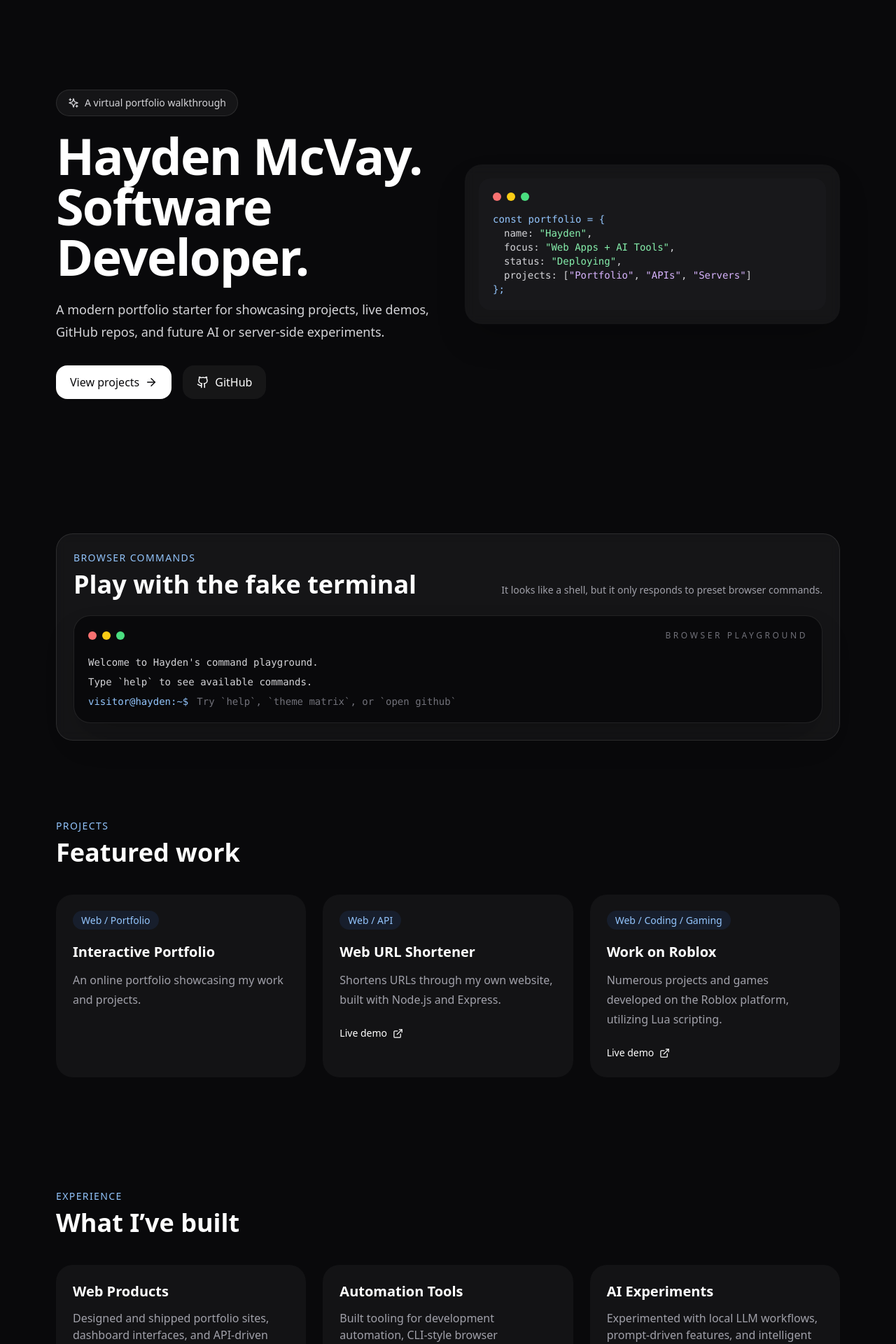
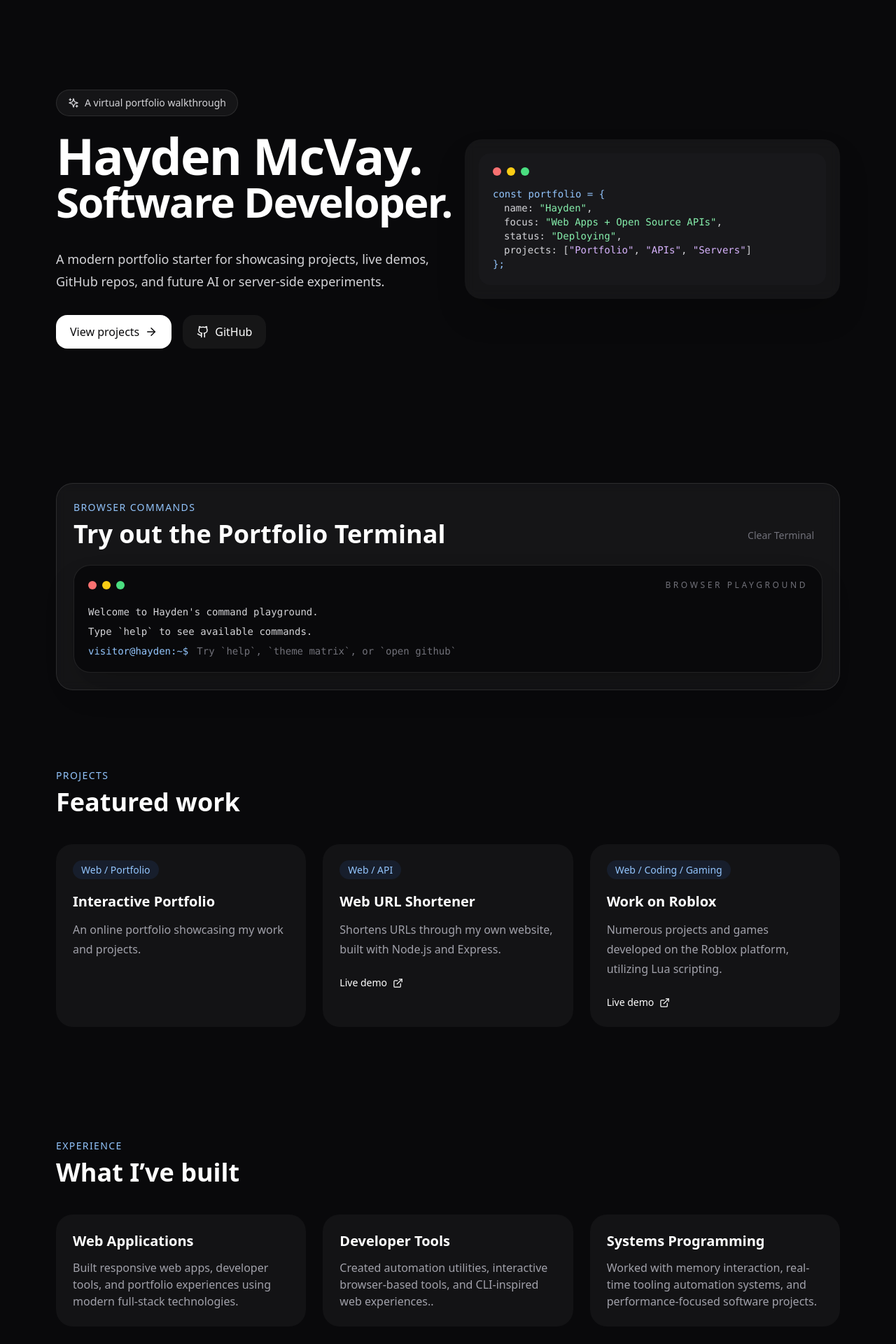
Before and after one commit to HaydenMcVay/PersonalWebsite, a React (Vite) app in the folder frontend/: page / in a window 1280 px wide. Shown: the part 100-2020 px from the top of the page at 70% size. Built offline with nearby package versions, Linux system fonts and the light colour scheme.

Commit message:
Edited Content on the Webpage

```diff
--- a/frontend/src/App.jsx
+++ b/frontend/src/App.jsx
@@ -98,14 +98,19 @@ export default function App() {
         </nav>
 
         <div className="mx-auto grid max-w-6xl items-center gap-12 py-24 md:grid-cols-2 md:py-32">
-          <motion.div initial={{ opacity: 0, y: 24 }} animate={{ opacity: 1, y: 0 }} transition={{ duration: 0.7 }}>
+          <motion.div
+            initial={{ opacity: 0, y: 24 }}
+            animate={{ opacity: 1, y: 0 }}
+            transition={{ duration: 0.7 }}
+            className="max-w-2xl w-full md:mr-8"
+          >
             <div className={`mb-5 inline-flex items-center gap-2 rounded-full border px-4 py-2 text-sm ${themeStyles.pill}`}>
               <Sparkles size={16} />
               A virtual portfolio walkthrough
             </div>
 
 
-            <h1 className="text-5xl font-bold tracking-tight md:text-7xl">Hayden McVay.<br />Software Developer.</h1>
+            <h1 className="text-5xl font-bold tracking-tight md:text-7xl">Hayden McVay.<br /><span className="text-4xl md:text-6xl align-top">Software&nbsp;Developer.</span></h1>
             <p className={`mt-6 max-w-xl text-lg leading-8 ${themeStyles.bodyText}`}>A modern portfolio starter for showcasing projects, live demos, GitHub repos, and future AI or server-side experiments.</p>
 
             <div className="mt-8 flex flex-wrap gap-4">
@@ -118,7 +123,7 @@ export default function App() {
             </div>
           </motion.div>
 
-          <motion.div initial={{ opacity: 0, scale: 0.95 }} animate={{ opacity: 1, scale: 1 }} transition={{ duration: 0.7, delay: 0.15 }} className={`rounded-3xl p-5 shadow-2xl backdrop-blur ${themeStyles.card}`}>
+          <motion.div initial={{ opacity: 0, scale: 0.95 }} animate={{ opacity: 1, scale: 1 }} transition={{ duration: 0.7, delay: 0.15 }} className={`rounded-3xl p-5 shadow-2xl backdrop-blur w-full ${themeStyles.card}`}>
             <div className={`rounded-2xl p-5 font-mono text-sm transition-colors duration-300 ${themeStyles.heroPanel}`}>
               <div className="mb-4 flex gap-2">
                 <span className="h-3 w-3 rounded-full bg-red-400" />
@@ -127,7 +132,7 @@ export default function App() {
               </div>
               <p className="text-blue-300">const portfolio = &#123;</p>
               <p className="ml-4">name: <span className="text-green-300">"Hayden"</span>,</p>
-              <p className="ml-4">focus: <span className="text-green-300">"Web Apps + AI Tools"</span>,</p>
+              <p className="ml-4">focus: <span className="text-green-300">"Web Apps + Open Source APIs"</span>,</p>
               <p className="ml-4">status: <span className="text-green-300">"Deploying"</span>,</p>
               <p className="ml-4">projects: [<span className="text-purple-300">"Portfolio"</span>, <span className="text-purple-300">"APIs"</span>, <span className="text-purple-300">"Servers"</span>]</p>
               <p className="text-blue-300">&#125;;</p>
@@ -175,16 +180,16 @@ export default function App() {
 
           <div className="grid gap-6 md:grid-cols-3">
             <div className={`rounded-3xl p-6 ${themeStyles.softCard}`}>
-              <h3 className="text-xl font-semibold">Web Products</h3>
-              <p className={`mt-3 ${themeStyles.footerText}`}>Designed and shipped portfolio sites, dashboard interfaces, and API-driven web apps for modern workflows.</p>
+              <h3 className="text-xl font-semibold">Web Applications</h3>
+              <p className={`mt-3 ${themeStyles.footerText}`}>Built responsive web apps, developer tools, and portfolio experiences using modern full-stack technologies.</p>
             </div>
             <div className={`rounded-3xl p-6 ${themeStyles.softCard}`}>
-              <h3 className="text-xl font-semibold">Automation Tools</h3>
-              <p className={`mt-3 ${themeStyles.footerText}`}>Built tooling for development automation, CLI-style browser experiences, and data-driven helpers.</p>
+              <h3 className="text-xl font-semibold">Developer Tools</h3>
+              <p className={`mt-3 ${themeStyles.footerText}`}>Created automation utilities, interactive browser-based tools, and CLI-inspired web experiences..</p>
             </div>
             <div className={`rounded-3xl p-6 ${themeStyles.softCard}`}>
-              <h3 className="text-xl font-semibold">AI Experiments</h3>
-              <p className={`mt-3 ${themeStyles.footerText}`}>Experimented with local LLM workflows, prompt-driven features, and intelligent support utilities.</p>
+              <h3 className="text-xl font-semibold">Systems Programming</h3>
+              <p className={`mt-3 ${themeStyles.footerText}`}>Worked with memory interaction, real-time tooling automation systems, and performance-focused software projects.</p>
             </div>
           </div>
         </div>
@@ -212,8 +217,8 @@ export default function App() {
           </div>
           <div className={`rounded-3xl p-6 ${themeStyles.softCard}`}>
             <Sparkles className="mb-4" />
-            <h3 className="text-xl font-semibold">Interests</h3>
-            <p className={`mt-3 ${themeStyles.footerText}`}>Local LLMs, React, automation, OpenSource APIs</p>
+            <h3 className="text-xl font-semibold">Development</h3>
+            <p className={`mt-3 ${themeStyles.footerText}`}>Git, GitHub, Linux, VS Code, CLI Tooling</p>
           </div>
         </div>
       </section>
--- a/frontend/src/components/CommandPlayground.jsx
+++ b/frontend/src/components/CommandPlayground.jsx
@@ -272,11 +272,17 @@ export default function CommandPlayground({ accent = "blue", theme = "dark", onT
         <div className="mb-6 flex flex-col gap-3 md:flex-row md:items-end md:justify-between">
           <div>
             <p className={`text-sm font-medium uppercase tracking-widest ${promptColor}`}>Browser Commands</p>
-            <h2 className="mt-2 text-3xl font-bold md:text-4xl">Play with the fake terminal</h2>
+            <h2 className="mt-2 text-3xl font-bold md:text-4xl">Try out the Portfolio Terminal</h2>
           </div>
-          <p className="max-w-xl text-sm leading-6 text-zinc-400">
-            It looks like a shell, but it only responds to preset browser commands.
-          </p>
+          <button
+            onClick={() => {
+              setLines([]);
+              focusInput();
+            }}
+            className={`rounded-md px-3 py-2 text-sm font-medium transition-colors duration-300 ${terminalStyles.muted} hover:${terminalStyles.text} focus:outline-none focus:ring-2 focus:ring-offset-2 focus:ring-offset-transparent focus:ring-blue-500`}
+          >
+            Clear Terminal
+          </button>
         </div>
 
         <div className={`rounded-3xl border p-5 shadow-2xl transition-colors duration-300 ${terminalStyles.shell}`} onClick={focusInput} role="presentation">
```
